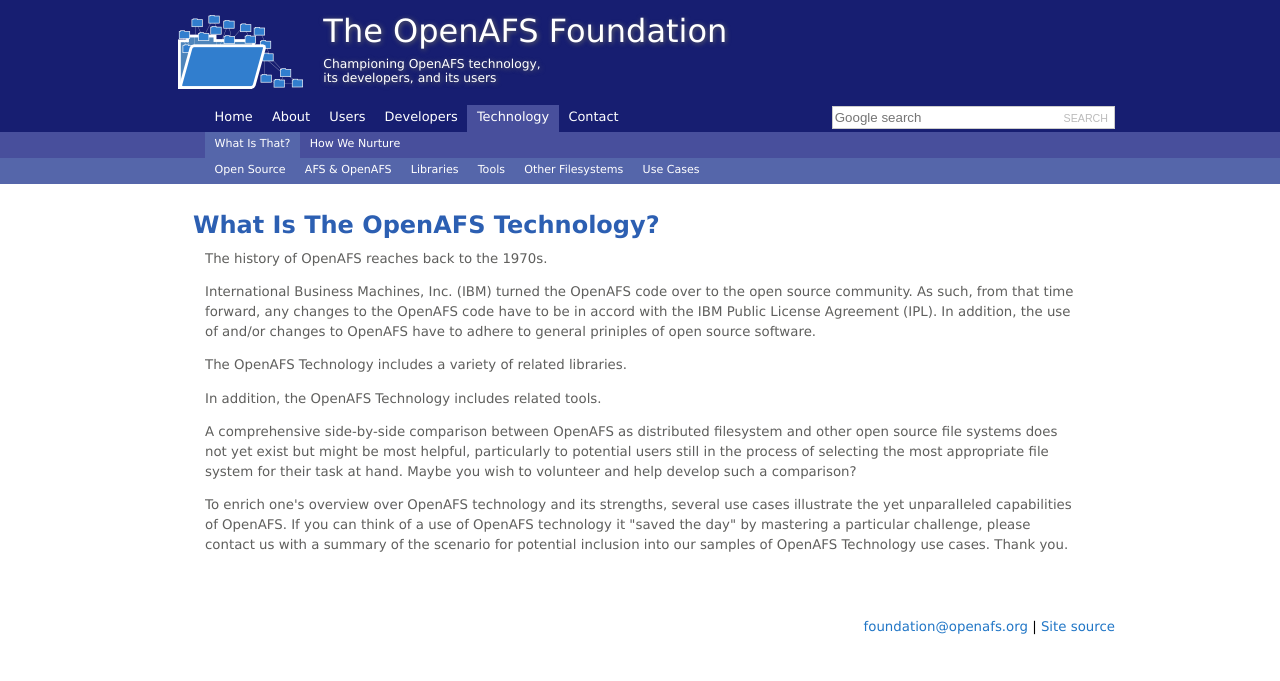
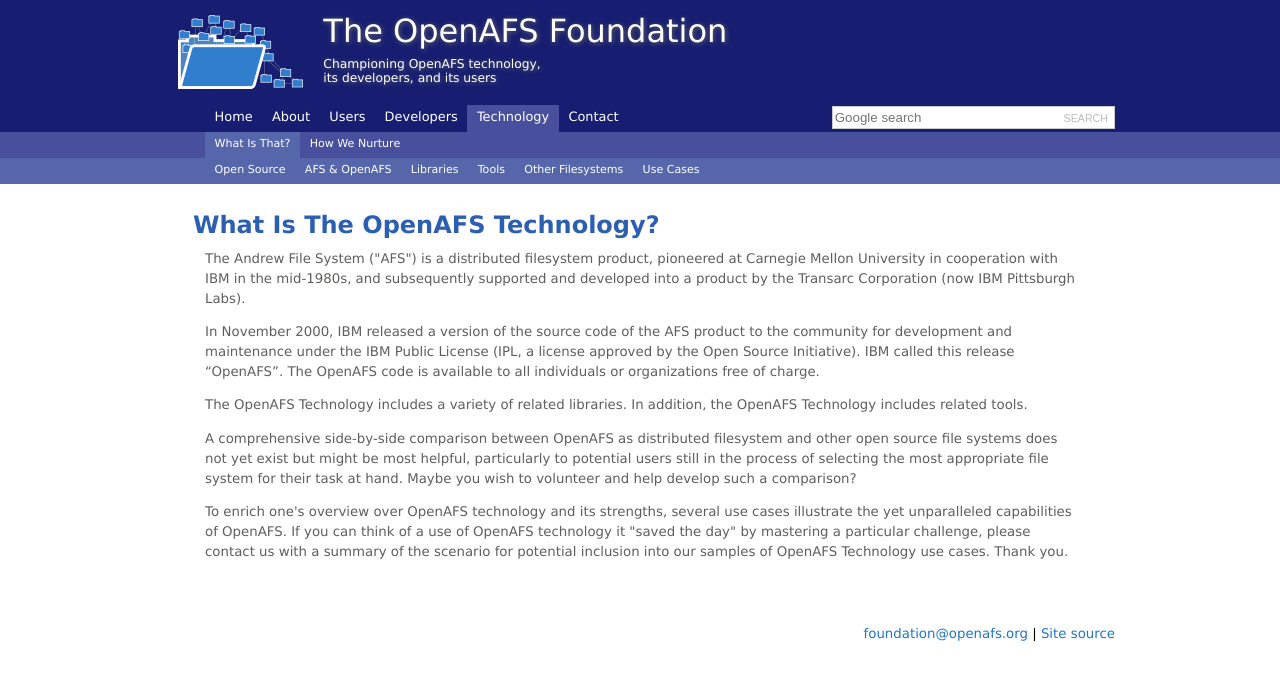
Before and after one commit to openafsfoundation/openafsfoundation.org, a Jekyll site: the page built from tech/what/index.md, in a window 1280 px wide. Shown: the top 681 px of the page. Built offline with Jekyll 4.4.1, drawn with Linux system fonts in a browser that asks for light colours.

Commit message:
Content edit
Improve history of OpenAFS section.

```diff
--- a/tech/what/index.md
+++ b/tech/what/index.md
@@ -5,13 +5,11 @@
 
 ## What Is The OpenAFS Technology? ##
 
-The history of OpenAFS reaches back to the 1970s.
+The Andrew File System ("AFS") is a distributed filesystem product, pioneered at Carnegie Mellon University in cooperation with IBM in the mid-1980s, and subsequently supported and developed into a product by the Transarc Corporation (now IBM Pittsburgh Labs).
 
-International Business Machines, Inc. (IBM) turned the OpenAFS code over to the open source community.  As such, from that time forward, any changes to the OpenAFS code have to be in accord with the IBM Public License Agreement (IPL).  In addition, the use of and/or changes to OpenAFS have to adhere to general priniples of open source software.
+In November 2000, IBM released a version of the source code of the AFS product to the community for development and maintenance under the IBM Public License (IPL, a license approved by the Open Source Initiative). IBM called this release “OpenAFS”. The OpenAFS code is available to all individuals or organizations free of charge.
 
-The OpenAFS Technology includes a variety of related libraries.
-
-In addition, the OpenAFS Technology includes related tools.
+The OpenAFS Technology includes a variety of related libraries.  In addition, the OpenAFS Technology includes related tools.
 
 A comprehensive side-by-side comparison between OpenAFS as distributed filesystem and other open source file systems does not yet exist but might be most helpful, particularly to potential users still in the process of selecting the most appropriate file system for their task at hand.  Maybe you wish to volunteer and help develop such a comparison?
 
```
